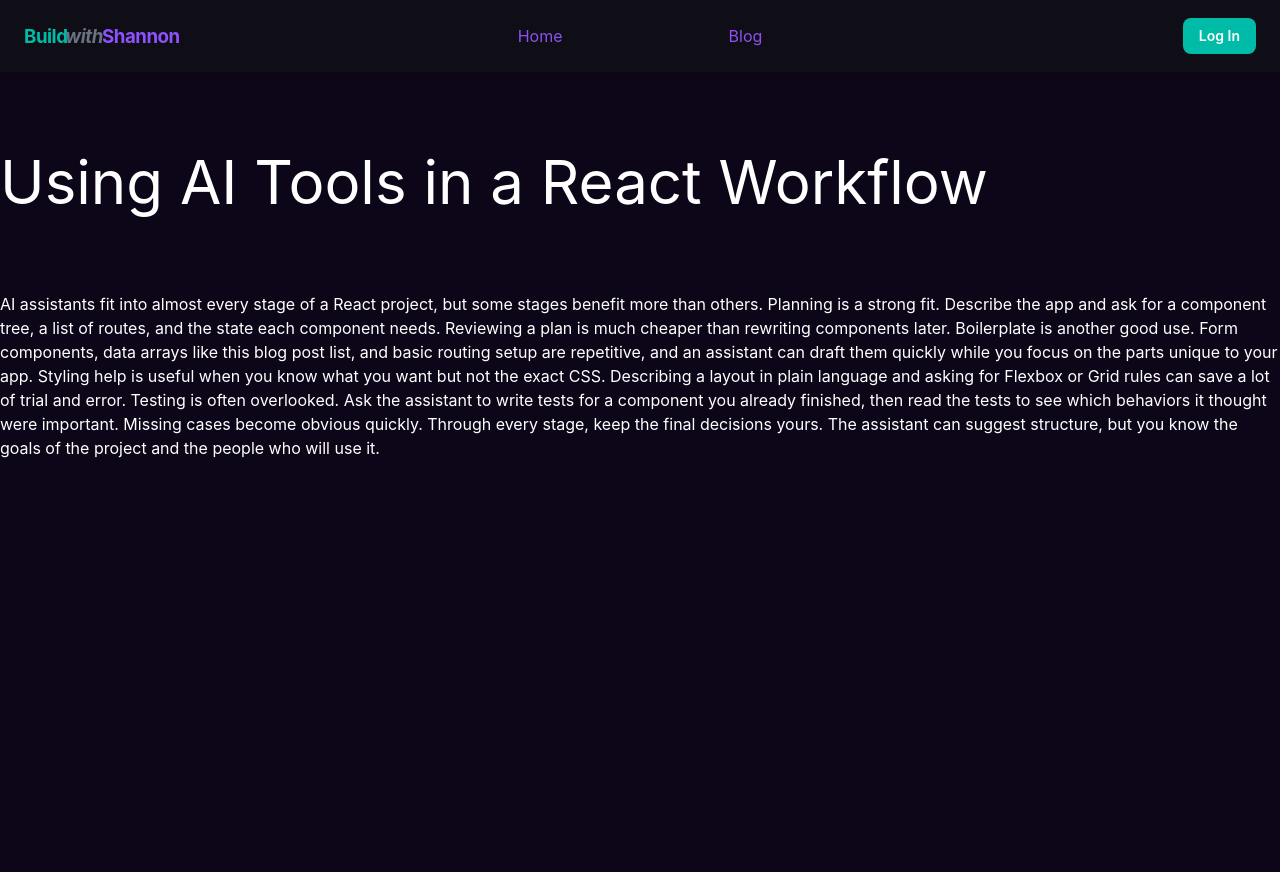
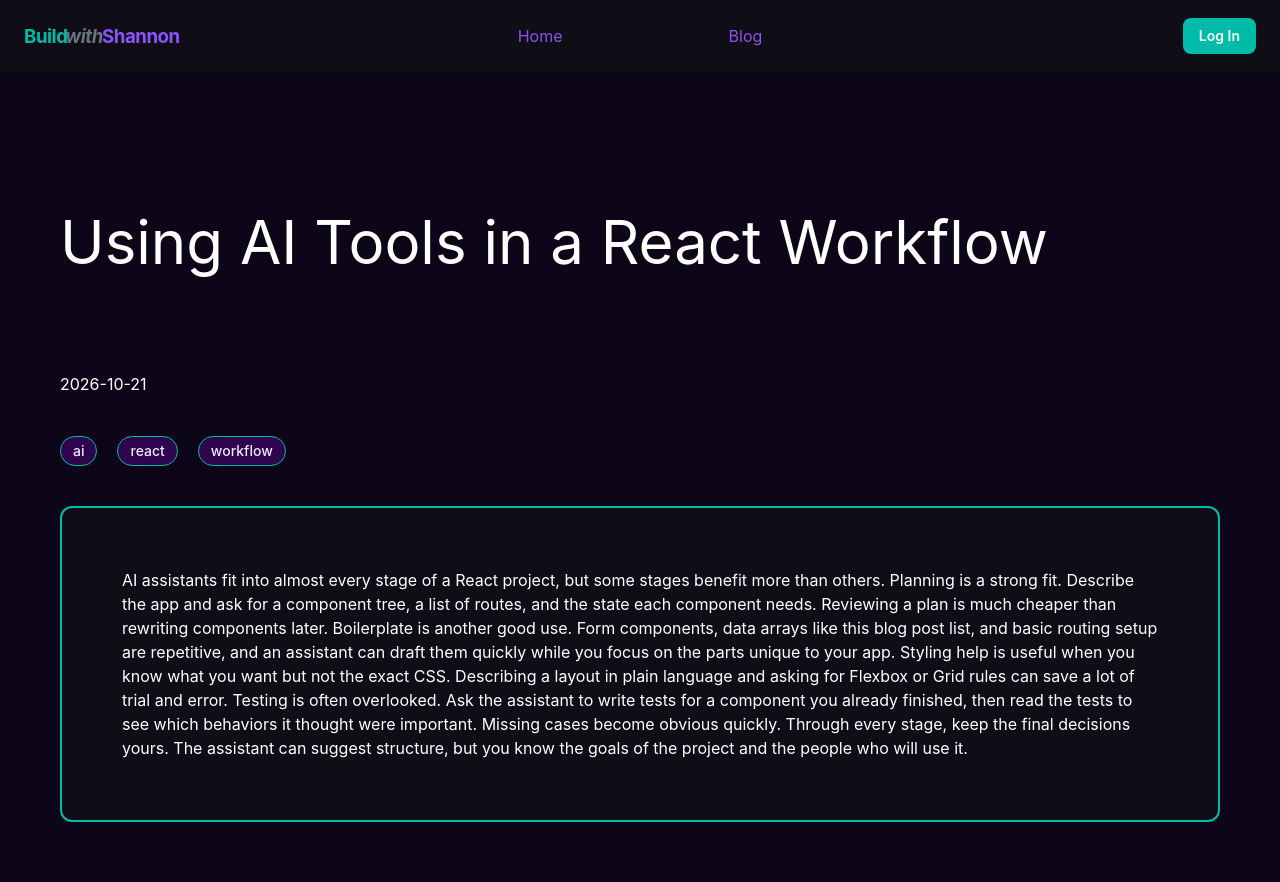
Before and after one commit to shanreed25/react-dynamic-routing-blog, a React (Vite) app: page /blog/ai-tools-in-a-react-workflow in a window 1280 px wide. Built offline with nearby package versions, Linux system fonts and the light colour scheme.

Commit message:
added page transitons and updated the readme

```diff
--- a/package.json
+++ b/package.json
@@ -12,6 +12,7 @@
   "dependencies": {
     "@heroicons/react": "^2.2.0",
     "@tailwindcss/vite": "4.3.4",
+    "motion": "^14.10.1",
     "react": "^19.3.1",
     "react-dom": "^19.3.1",
     "react-router-dom": "^7.18.5",
--- a/src/components/Blog.jsx
+++ b/src/components/Blog.jsx
@@ -1,15 +1,49 @@
 import { Outlet } from "react-router-dom";
 import NavBar from "./NavBar";
+import { useLocation, useOutlet } from "react-router-dom";
+import { AnimatePresence, motion } from "motion/react";
 import { styles } from "../styles/styles";
+import { pageFade } from "../styles/animation";
 
-export default function Blog(){
+export default function Blog() {
+  //get the current url for the pathname to know when the url changes
+  const location = useLocation();
+  /*
+    useOutlet() and<Outlet /> render the matching child route
+    but useOutlet gives the page as a value
+    so it can hold on to the old page while it fades out
+    */
+  const outlet = useOutlet();
 
-    return (
-        <>
-        <NavBar />
-        <main className={styles.content} >
-            <Outlet />{/* gets swapped for the child route that matches the url */}
-        </main>
-        </>
-    )
+  return (
+    <>
+      <NavBar />
+      <main className={styles.content}>
+        {/*
+                <AnimatePresence> is uses so that the
+                old page will not get removed immediately
+                <AnimatePresence> will watch the pages
+                when a page is removed, it keeps the page
+                on screen long enough for the exit animation
+                to finish then it removes it
+                mode="wait" is what makes the old page finish
+                fading out before the new page starts fading in
+              */}
+        <AnimatePresence mode="wait">
+            {/* motion.div is just a div that can animate
+                it also accepts animation props which a
+                normal div cannot */}
+          <motion.div
+            key={location.pathname}
+            {...pageFade}
+            className="flex flex-col gap-20 items-center"
+          >
+            {outlet}
+          </motion.div>
+        </AnimatePresence>
+
+        {/* <Outlet />gets swapped for the child route that matches the url */}
+      </main>
+    </>
+  );
 }
--- a/src/context/AuthProvider.jsx
+++ b/src/context/AuthProvider.jsx
@@ -3,6 +3,8 @@ import { authReducer } from "../reducers/authReducer";
 import { AuthContext } from "./AuthContext";
 
 export default function AuthProvider({ children }) {
+  //could just use useState for isAuthenticated but adding the reducer
+  //means I can easily extend the app later
   const [state, dispatch] = useReducer(authReducer, {isAuthenticated: false,});
 
   function login() {
--- a/src/pages/BlogPost.jsx
+++ b/src/pages/BlogPost.jsx
@@ -1,5 +1,6 @@
 import { useParams } from "react-router-dom";
 import usePosts from "../context/PostsContext";
+import { styles } from "../styles/styles";
 
 export default function BlogPost() {
   //get the posts
@@ -21,15 +22,22 @@ export default function BlogPost() {
   if (post === undefined) {
     return (
       <div>
-        <h2 className="text-white text-6xl my-20">Post Not Found</h2>
+        <h2 className="text-6xl my-20">Post Not Found</h2>
       </div>
     );
   }
 
   return (
-    <article className="text-white">
+    <article className="flex flex-col gap-5 p-15">
       <h2 className="text-6xl my-20">{post.title}</h2>
-      <p>{post.content}</p>
+      <p>{post.date}</p>
+      <div className="flex gap-5 my-5">{post.tags.map((tag) => (
+                      <span key={tag} className={styles.tagPills}>{tag}</span>
+                    ))}</div>
+      <div className=" flex flex-col gap-5 p-15 rounded-xl border-2 border-teal-500 bg-[#0f0e17]">
+          <p>{post.content}</p>
+      </div>
+
     </article>
   );
 }
--- /dev/null
+++ b/src/styles/animation.js
@@ -0,0 +1,6 @@
+export const pageFade = {
+  initial: { opacity: 0 },
+  animate: { opacity: 1 },
+  exit: { opacity: 0 },
+  transition: { duration: 0.25 },
+};
```
Also changed, not shown: 2 other files (tests, documents, lock files or other folders).
